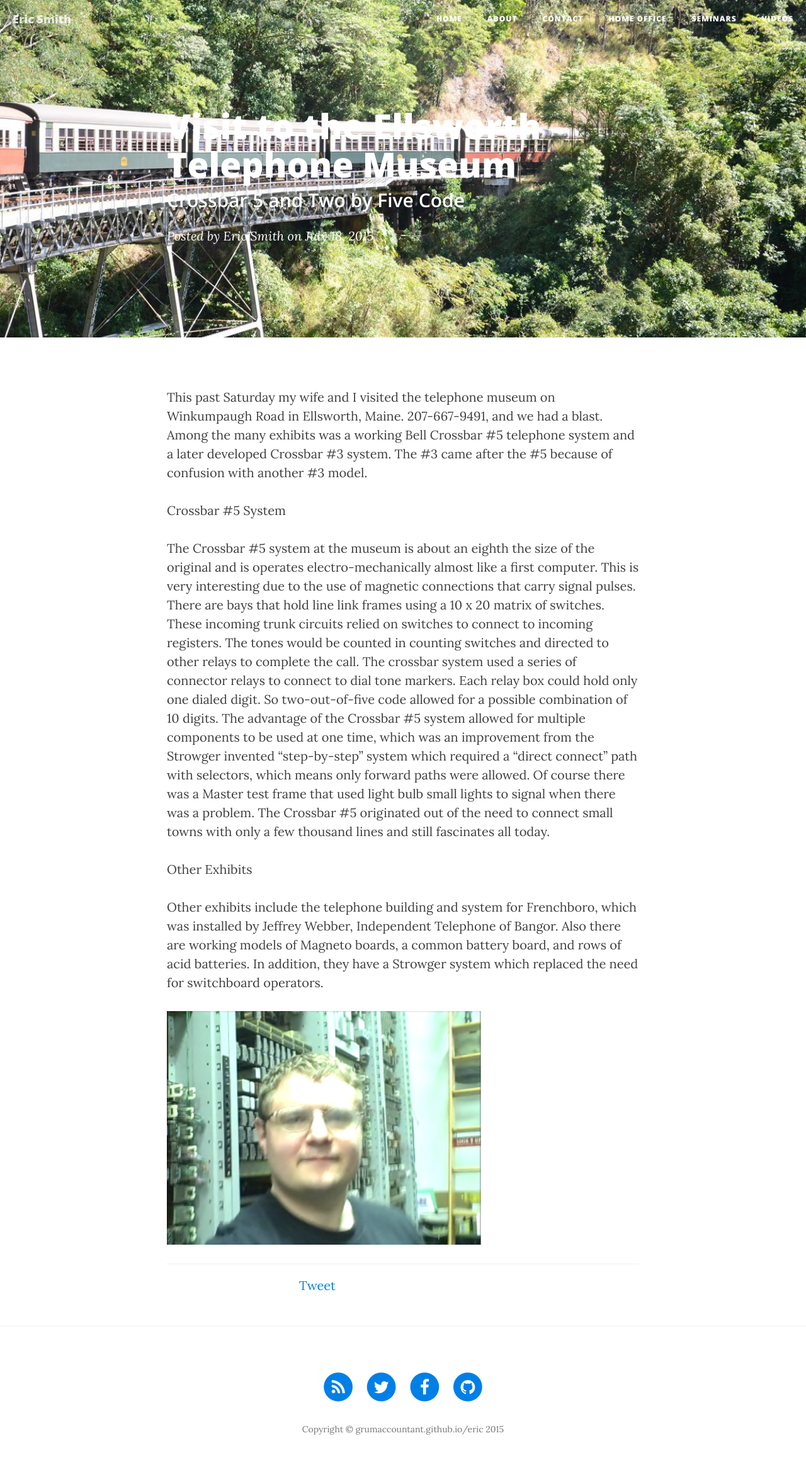
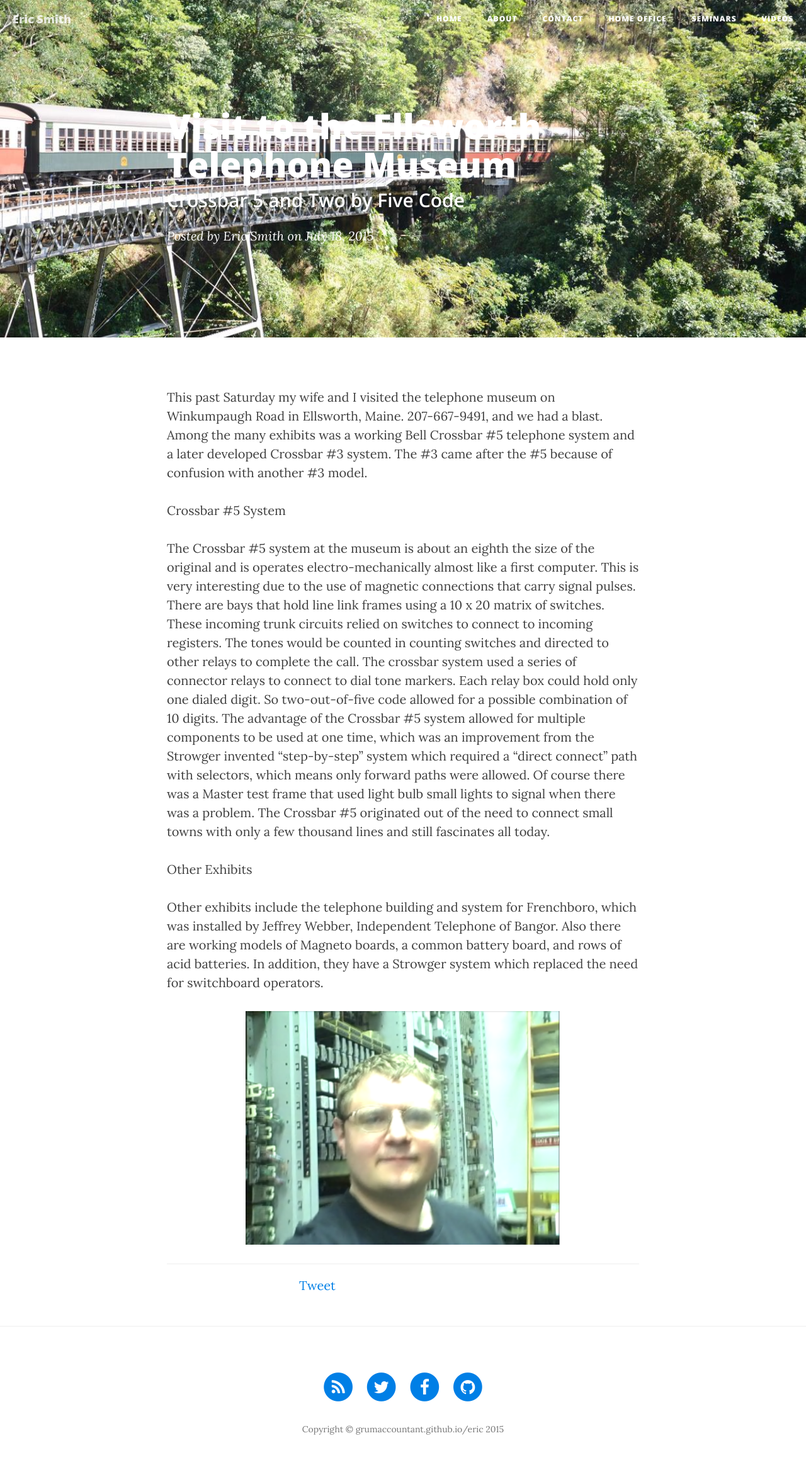
Before and after one commit to grumaccountant/eric, a Jekyll site: the page built from _posts/2015-07-18-Telephone-Museum.markdown, in a window 1280 px wide. Shown: the whole page at 63% size. Built offline with Jekyll 4.4.1, drawn with Linux system fonts in a browser that asks for light colours; nearby versions of some CDN libraries; comment, search, counter and statistics services are not loaded.

Commit message:
Update 2015-07-18-Telephone-Museum.markdown

```diff
--- a/_posts/2015-07-18-Telephone-Museum.markdown
+++ b/_posts/2015-07-18-Telephone-Museum.markdown
@@ -22,5 +22,5 @@ Of course there was a Master test frame that used light bulb small lights to sig
 Other Exhibits
 <p>
 Other exhibits include the telephone building and system for Frenchboro, which was installed by Jeffrey Webber, Independent Telephone of Bangor. Also there are working models of Magneto boards, a common battery board, and rows of acid batteries.  In addition, they have a Strowger system which replaced the need for switchboard operators.
-<p>
-<img src="/eric/imgblog/1.png" width="500">
+<p><p align="middle">
+<img src="/eric/imgblog/1.png" width="500" align="middle" border=4>
```
